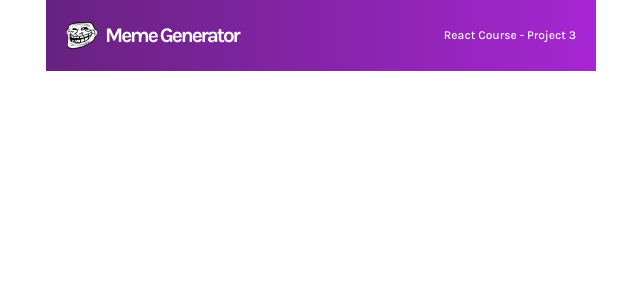
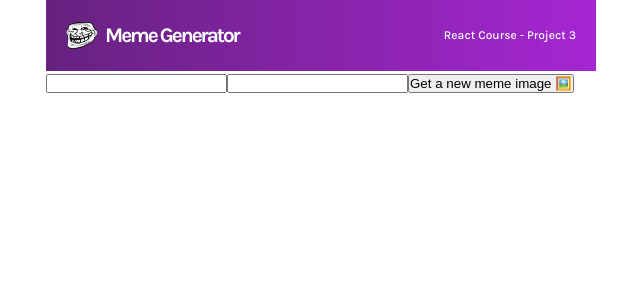
Before and after one commit to adex-badr18/scrimba-meme-generator, a React (Vite) app: page / in a window 1280 px wide. Shown: the top 300 px of the page, without its empty margins (319-959 px from the left). Built offline with nearby package versions, Linux system fonts and the light colour scheme.

Commit message:
Create & render Meme component

```diff
--- a/src/App.jsx
+++ b/src/App.jsx
@@ -1,12 +1,14 @@
 import './App.css'
 import Header from './components/Header';
+import Meme from './components/Meme';
 
 function App() {
-  return (
-    <div className='container'>
-      <Header />
-    </div>
-  )
+    return (
+        <div className='container'>
+            <Header />
+            <Meme />
+        </div>
+    )
 }
 
 export default App
--- /dev/null
+++ b/src/components/Meme.jsx
@@ -0,0 +1,11 @@
+export default function Meme() {
+    return (
+        <section>
+            <form action="#" className="meme--form">
+                <input type="text" className="meme--input" />
+                <input type="text" className="meme--input" />
+                <button className="meme--get-image-btn">Get a new meme image 🖼️</button>
+            </form>
+        </section>
+    )
+}
```
